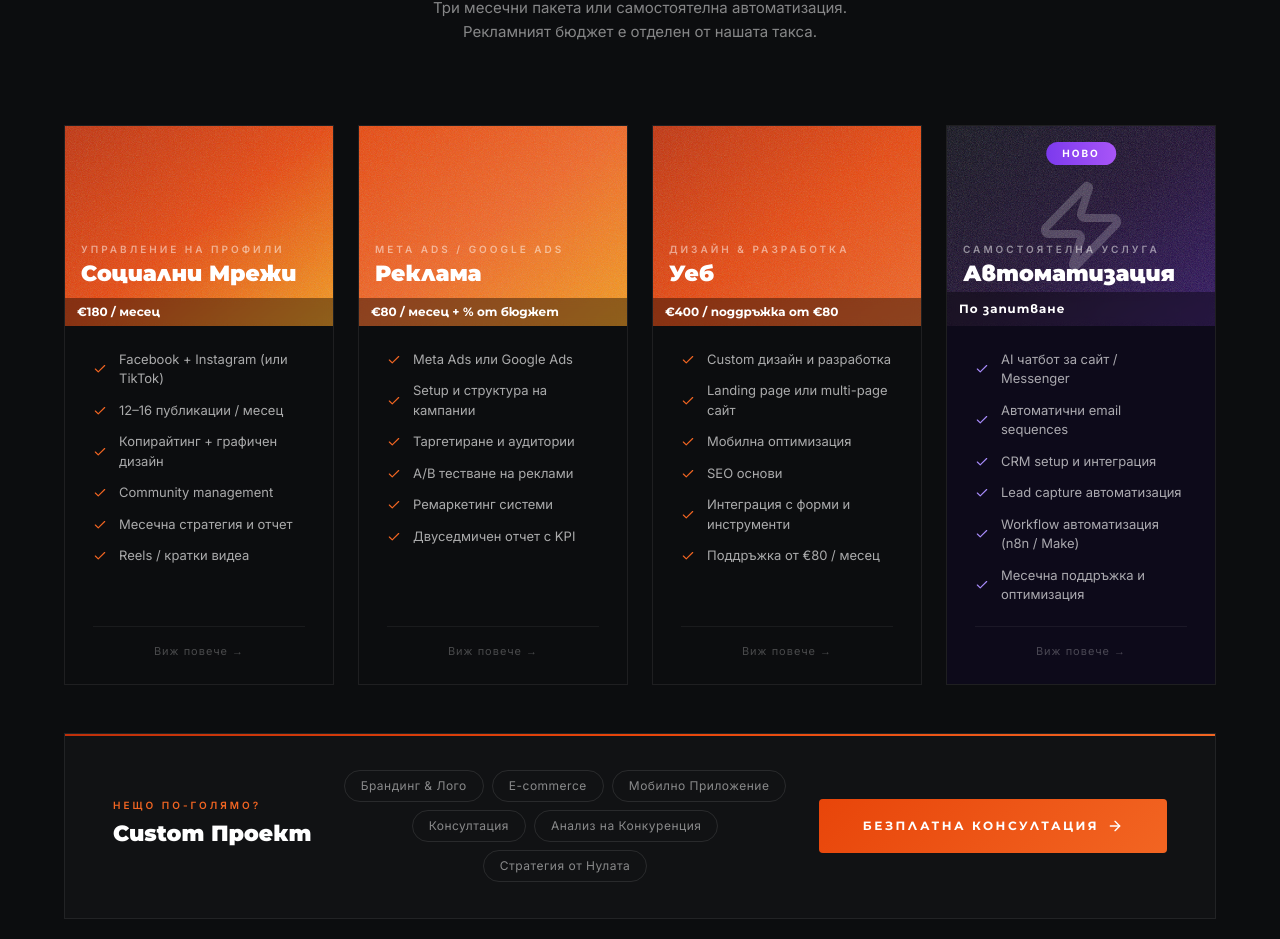
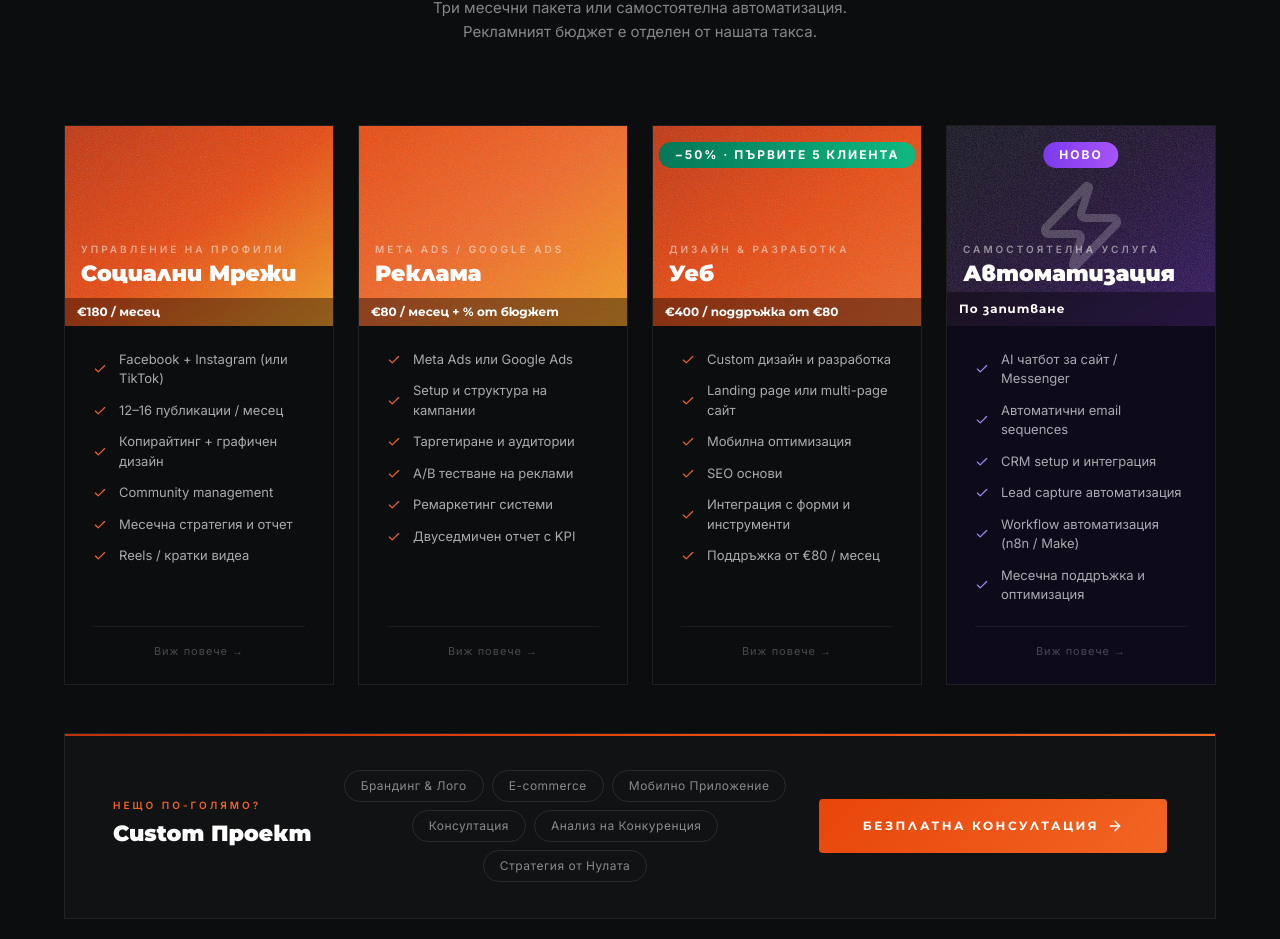
Before and after one commit to emobugs/digital-effect, a Next.js app: page / in a window 1280 px wide. Shown: the part 3155-4094 px from the top of the page. Built offline with nearby package versions, Linux system fonts and the light colour scheme.

Commit message:
add discount

```diff
--- a/src/components/sections/Packages.tsx
+++ b/src/components/sections/Packages.tsx
@@ -50,7 +50,7 @@ const PACKAGES = [
 		tagline: "Дизайн & Разработка",
 		price: "400",
 		priceLabel: " / поддръжка от €80",
-		badge: null,
+		badge: "−50% · Първите 5 клиента",
 		gradient: "from-[#c0300a] via-[#e8450a] to-[#f26522]",
 		description:
 			"Модерни уебсайтове и landing pages, оптимизирани за конверсия. От дизайн до деплой — и поддръжка след това ако е нужна.",
@@ -219,6 +219,7 @@ function MobileCard({ pkg }: { pkg: (typeof PACKAGES)[0] }) {
 function FlipCard({ pkg }: { pkg: (typeof PACKAGES)[0] }) {
 	const [flipped, setFlipped] = useState(false);
 	const isAuto = pkg.name === "Автоматизация";
+	const isDiscount = pkg.badge?.includes("−");
 
 	return (
 		<div
@@ -243,10 +244,12 @@ function FlipCard({ pkg }: { pkg: (typeof PACKAGES)[0] }) {
 				>
 					{pkg.badge && (
 						<div
-							className={`absolute top-4 left-1/2 -translate-x-1/2 z-10 px-4 py-1 rounded-full text-[10px] font-bold tracking-[2px] uppercase text-white whitespace-nowrap ${
+							className={`absolute top-4 left-1/2 -translate-x-1/2 z-10 px-4 py-1 rounded-full text-[12px] font-bold tracking-[2px] uppercase text-white whitespace-nowrap ${
 								isAuto
 									? "bg-gradient-to-r from-violet-600 to-purple-500"
-									: "bg-gradient-to-r from-[#e8450a] to-[#f26522]"
+									: isDiscount
+										? "bg-gradient-to-r from-emerald-700 to-emerald-500"
+										: " bg-gradient-to-r from-[#e8450a] to-[#f26522]"
 							}`}
 						>
 							{pkg.badge}
```
